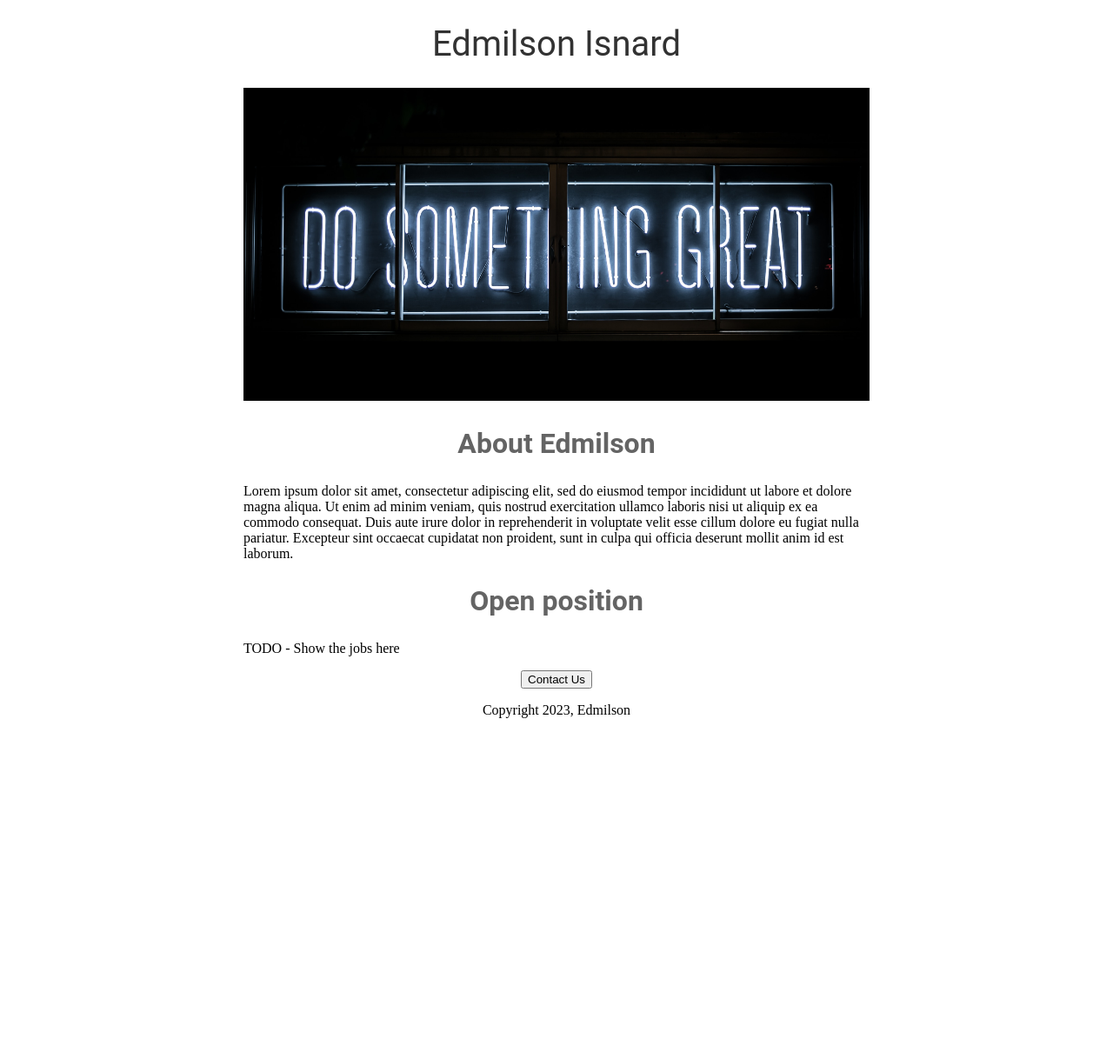
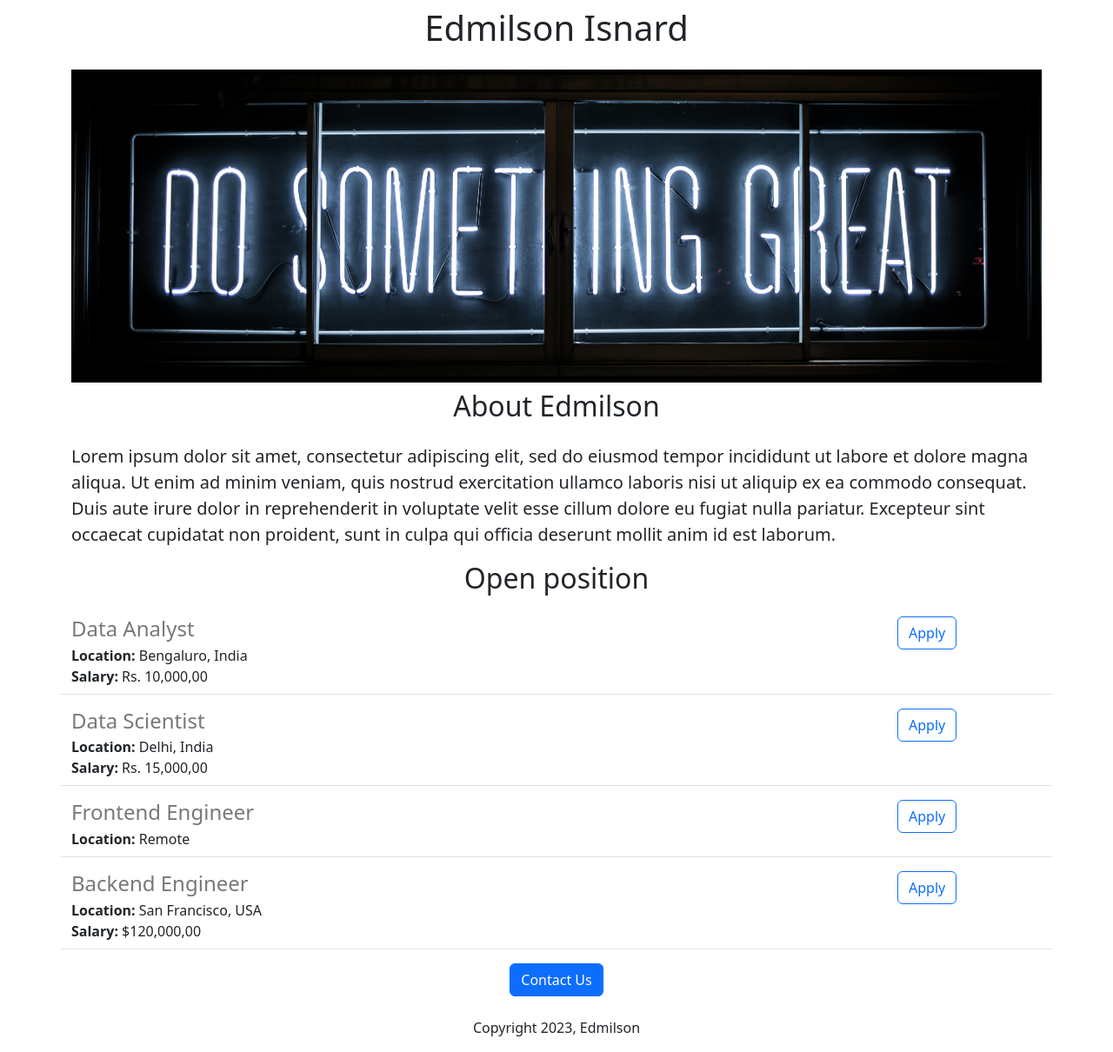
Before and after one commit to edmilsonisnard/edmilson-isnard, a Flask app: page / in a window 1280 px wide. Shown: the whole page at 87% size. Before the commit the page ends 826 px from the top, so only its background shows below. Run offline with Flask 2, Linux system fonts and the light colour scheme.

Commit message:
Added dynamic data and API route

```diff
--- a/app.py
+++ b/app.py
@@ -1,10 +1,40 @@
-from flask import Flask, render_template
+from flask import Flask, render_template, jsonify
 
 app = Flask(__name__)
 
+JOBS = [
+  {
+    'id': 1,
+    'title': 'Data Analyst',
+    'location': 'Bengaluro, India',
+    'salary': 'Rs. 10,000,00'
+  },
+  {
+    'id': 2,
+    'title': 'Data Scientist',
+    'location': 'Delhi, India',
+    'salary': 'Rs. 15,000,00'
+  },
+  {
+    'id': 3,
+    'title': 'Frontend Engineer',
+    'location': 'Remote',
+
+  },
+  {
+    'id': 4,
+    'title': 'Backend Engineer',
+    'location': 'San Francisco, USA',
+    'salary': '$120,000,00'
+  }
+]
 @app.route("/")
 def hello_worlfd():
-  return render_template('home.html')
+  return render_template('home.html', jobs=JOBS,company_name='Edmilson')
+
+@app.route("/api/jobs")
+def lost_jobs():
+  return jsonify(JOBS)
 
 if __name__ =="__main__":
   app.run(host='0.0.0.0', debug=True)
--- a/templates/home.html
+++ b/templates/home.html
@@ -3,53 +3,33 @@
 <head>
 <title>
   Edmilson Isnard</title>
+ <meta charset="utf-8">
+    <meta name="viewport" content="width=device-width, initial-scale=1">
+  <link href="https://cdn.jsdelivr.net/npm/bootstrap@5.2.3/dist/css/bootstrap.min.css" rel="stylesheet" integrity="sha384-rbsA2VBKQhggwzxH7pPCaAqO46MgnOM80zW1RWuH61DGLwZJEdK2Kadq2F9CUG65" crossorigin="anonymous">
   <style>
-    h1 {
-      font-size: 40px;
-      font-family: Roboto;
-      font-weight: normal;
-      color: rgb(50,50,50);
-     text-align: center;
+    #banner {
+      height: 360px;
+      object-fit: cover;
+      width: 100%;
     }
 
-    #banner {
-      width: 100%;
-      height: 360px;
-      object-fit: cover;
-    }
-
-    h2{
-      font-family: Roboto;
-      font-size: 32px;
-      color: rgb(100,100,100);
-      text-align: center;
-      font: weight; normal;
-    }
-
-    .bodytext {
-      font-family: Roboto;
-      color: rgb(80, 80, 80);
-    }
-
-      #container {
-        max-width: 720px;
-        margin: 0 auto;
-      }
   </style>
   </head>
   <body>
-    <div id="container">
-    <h1>Edmilson Isnard</h1>
-    <img  id="banner" src="https://edmilson-isnard.edmilsonisnard.repl.co/static/banner.jpg">
-    <h2>About Edmilson</h2>
-      <p class="bodytext">
-    <p>Lorem ipsum dolor sit amet, consectetur adipiscing elit, sed do eiusmod tempor incididunt ut labore et dolore magna aliqua. Ut enim ad minim veniam, quis nostrud exercitation ullamco laboris nisi ut aliquip ex ea commodo consequat. Duis aute irure dolor in reprehenderit in voluptate velit esse cillum dolore eu fugiat nulla pariatur. Excepteur sint occaecat cupidatat non proident, sunt in culpa qui officia deserunt mollit anim id est laborum.</p>
-    <h2>Open position</h2>
-      <p class="bodytext">
-    <p>TODO - Show the jobs here</p>
-      <div style="text-align:center;">
-    <button>Contact Us</button>
-        <p>Copyright 2023, Edmilson</p>
+    <div class="container">
+    <h1 class="text-center mt-2 mb-4"> {{company_name}}  Isnard</h1>
+    <img class="img-fluid" id="banner" src="https://edmilson-isnard.edmilsonisnard.repl.co/static/banner.jpg">
+    <h2 class="text-center mt-2 mb-4">About Edmilson</h2>
+
+    <p class="lead">Lorem ipsum dolor sit amet, consectetur adipiscing elit, sed do eiusmod tempor incididunt ut labore et dolore magna aliqua. Ut enim ad minim veniam, quis nostrud exercitation ullamco laboris nisi ut aliquip ex ea commodo consequat. Duis aute irure dolor in reprehenderit in voluptate velit esse cillum dolore eu fugiat nulla pariatur. Excepteur sint occaecat cupidatat non proident, sunt in culpa qui officia deserunt mollit anim id est laborum.</p>
+    <h2 class="text-center mt-2 mb-4">Open position</h2>
+    <div>{% for job in jobs %}
+      {% include 'jobitem.html' %}
+      {% endfor %}
+      </div>
+      <div class="text-center">
+    <button class="btn btn-primary btn">Contact Us</button>
+        <p class="mt-4">Copyright 2023, Edmilson</p>
          </div>
       </div>
   </body>
--- /dev/null
+++ b/templates/jobitem.html
@@ -0,0 +1,18 @@
+<div class="border-bottom row" style="margin-bottom:16px;padding-bottom:8px;">
+  <div class="col-10">
+    <h4
+   style="color:rgb(120,120,120); margin-bottom:4px;">{{job['title']}}</h4>
+    <div>
+        <b>Location:</b> {{job['location']}}
+        </div>
+        {% if 'salary' in job %}
+         <div>
+           <b>Salary:</b> {{job['salary']}}
+         </div>
+        {% endif %}
+  </div>
+   <div class="col-2">
+   <button type="button" class="btn btn-outline-primary">Apply</button>
+      </div>
+
+</div>
```
